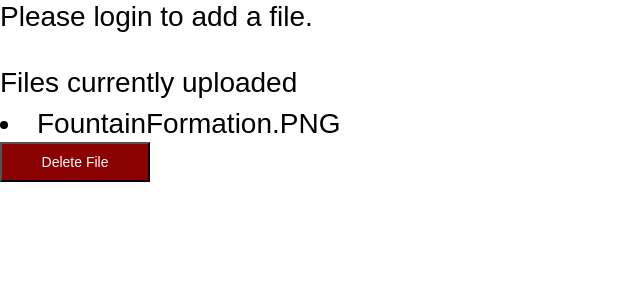
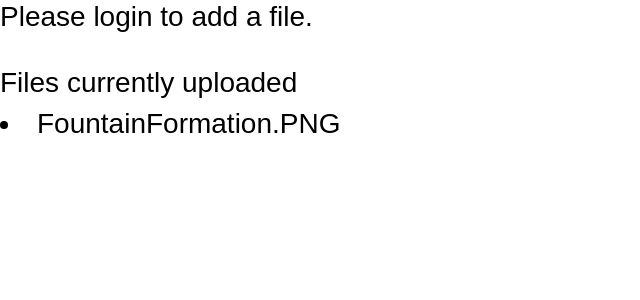
Before and after one commit to RoBerg420/CS3300-Project-1, a Django app: page /upload/ in a window 1280 px wide. Shown: the part 82-382 px from the top of the page, without its empty margins (0-640 px from the left). Run offline with Django 4.2, Linux system fonts and the light colour scheme; some libraries are stand-ins or nearby versions.

Commit message:
final iteration

```diff
--- a/portfolio_app/templates/portfolio_app/upload_file.html
+++ b/portfolio_app/templates/portfolio_app/upload_file.html
@@ -25,12 +25,13 @@
 
         <li>{{ file }}</li>
 
-
+        {% if user.is_authenticated %}
         <form method="post" action="{% url 'delete_file' file %}">
                 {% csrf_token %}
                 <input type="submit" value="Delete File" style="width: 150px; height: 40px;font-size: 14px; background-color: darkred; color: white;">
         </form>
 
+        {% endif %}
         <!-- <a href="{% url 'download_file' 'file_name.ext' %}" download>Download  File</a> -->
 
         <br> <br>
--- a/portfolio_app/views.py
+++ b/portfolio_app/views.py
@@ -182,7 +182,7 @@ def delete_file(request, file_name):
     return redirect('upload_file')
 
 def download_file(request, file_name):
-    file_path = os.path.join(settings.MEDIA_ROOT, file_name)  # Replace with your file path
+    file_path = os.path.join(settings.MEDIA_ROOT, file_name)
     if os.path.exists(file_path):
         with open(file_path, 'rb') as file:
             response = HttpResponse(file.read(), content_type='application/octet-stream')
```
Also changed, not shown: db.sqlite3.
